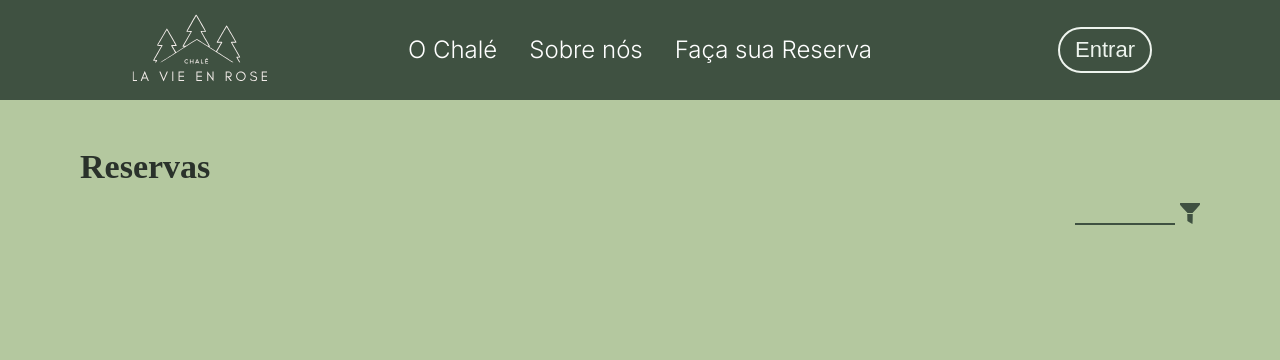
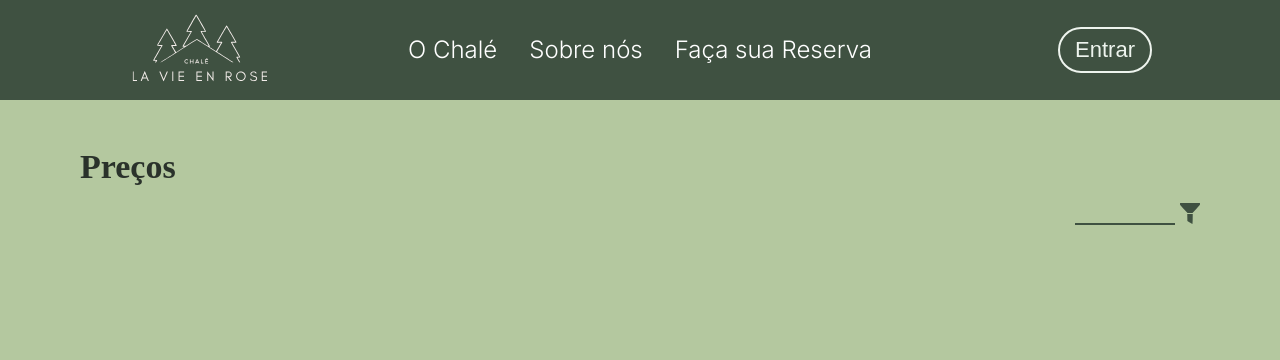
Before and after one commit to juzynha/Chale, a PHP site: page /views/pages/preco_promocoes.php in a window 1280 px wide. Shown: the top 360 px of the page. Run offline with PHP 8.4, Linux system fonts and the light colour scheme; some web fonts are replaced.

Commit message:
pagina de preço e promoçao

```diff
--- a/views/pages/preco_promocoes.php
+++ b/views/pages/preco_promocoes.php
@@ -9,7 +9,7 @@ require_once __DIR__ . '/../layouts/header.php';
     ?>
     </header>
     <section class="container-reservas" id="container_reservas">
-        <h2 class="subtitulo verde-escuro">Reservas</h2>
+        <h2 class="subtitulo verde-escuro">Preços</h2>
         <div class="filtro">
             <input type="text" id="data_filtro">
             <img src="/chale/public/assets/icons/icon-funil.svg" width="20px">
```
